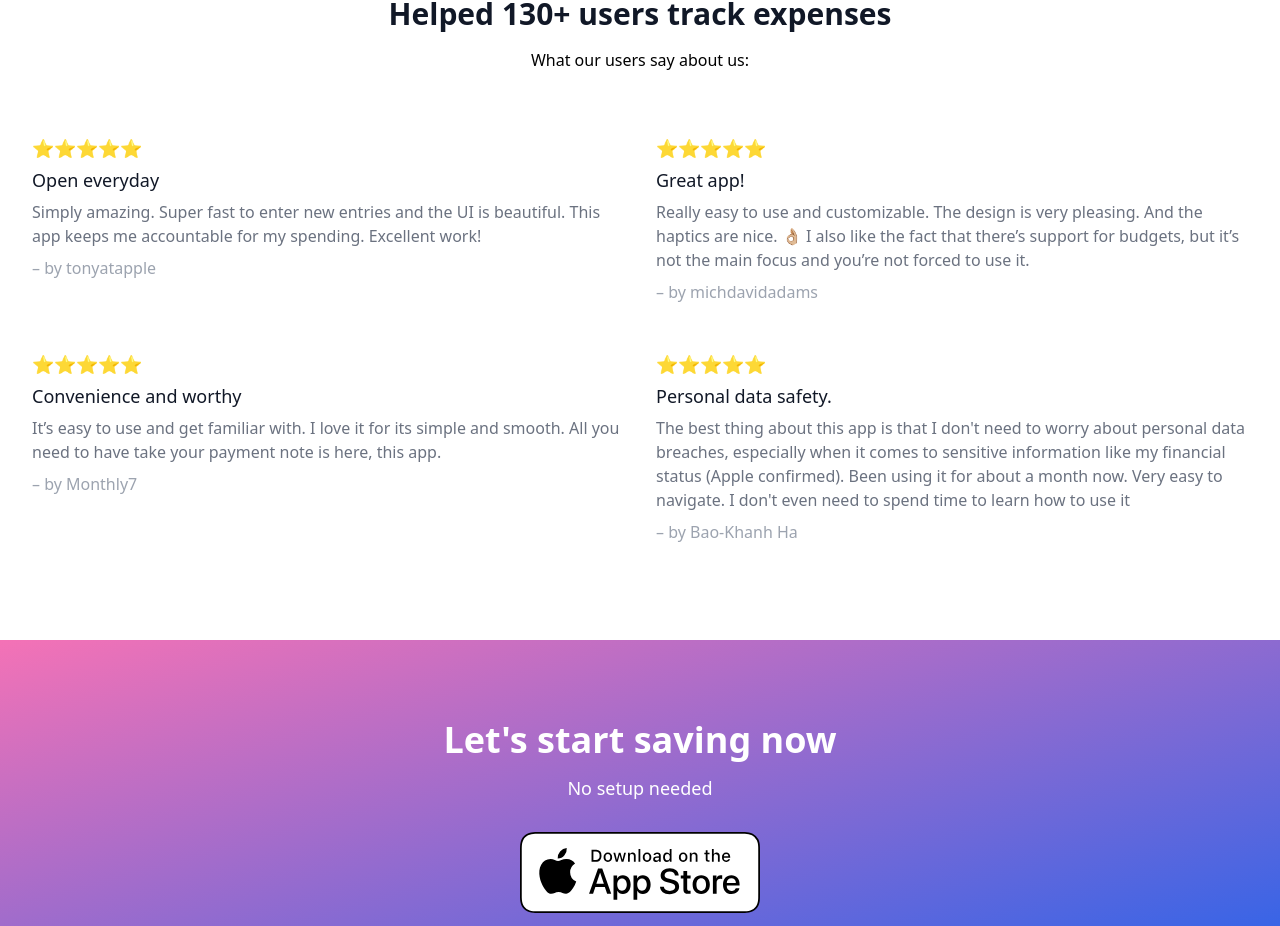
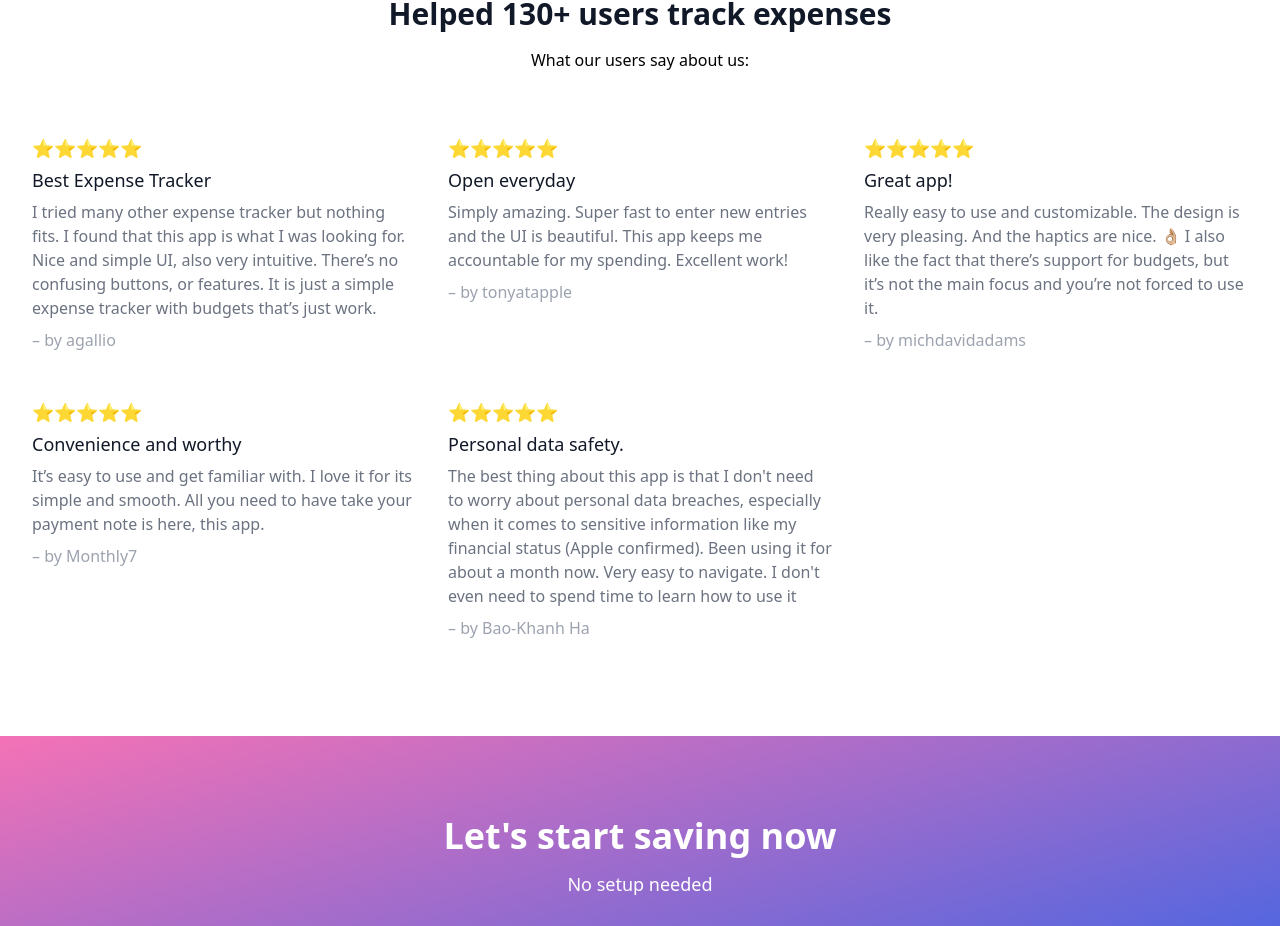
Before and after one commit to audiojoy/expensebuddy-app, a Next.js app: page / in a window 1280 px wide. Shown: the part 2885-3811 px from the top of the page. Built offline with nearby package versions, Linux system fonts and the light colour scheme.

Commit message:
Add testimonial

```diff
--- a/components/Testimonials.js
+++ b/components/Testimonials.js
@@ -1,5 +1,12 @@
 /* This example requires Tailwind CSS v2.0+ */
 const items = [
+  {
+    name: 'agallio',
+    rating: '⭐️⭐️⭐️⭐️⭐️',
+    title: 'Best Expense Tracker',
+    text:
+      'I tried many other expense tracker but nothing fits. I found that this app is what I was looking for. Nice and simple UI, also very intuitive. There’s no confusing buttons, or features. It is just a simple expense tracker with budgets that’s just work.',
+  },
   {
     name: 'tonyatapple',
     rating: '⭐️⭐️⭐️⭐️⭐️',
@@ -37,7 +44,7 @@ export default function Testimonials() {
         </h2>
         <div className="text-center my-4">What our users say about us:</div>
         <div className="mt-6 pt-10">
-          <dl className="space-y-10 md:space-y-0 md:grid md:grid-cols-2 md:gap-x-8 md:gap-y-12">
+          <dl className="space-y-10 md:space-y-0 md:grid md:grid-cols-3 md:gap-x-8 md:gap-y-12">
             {items.map((faq) => (
               <div key={faq.text} className="text-left">
                 <div className="text-lg leading-6 font-medium text-gray-900">
```
